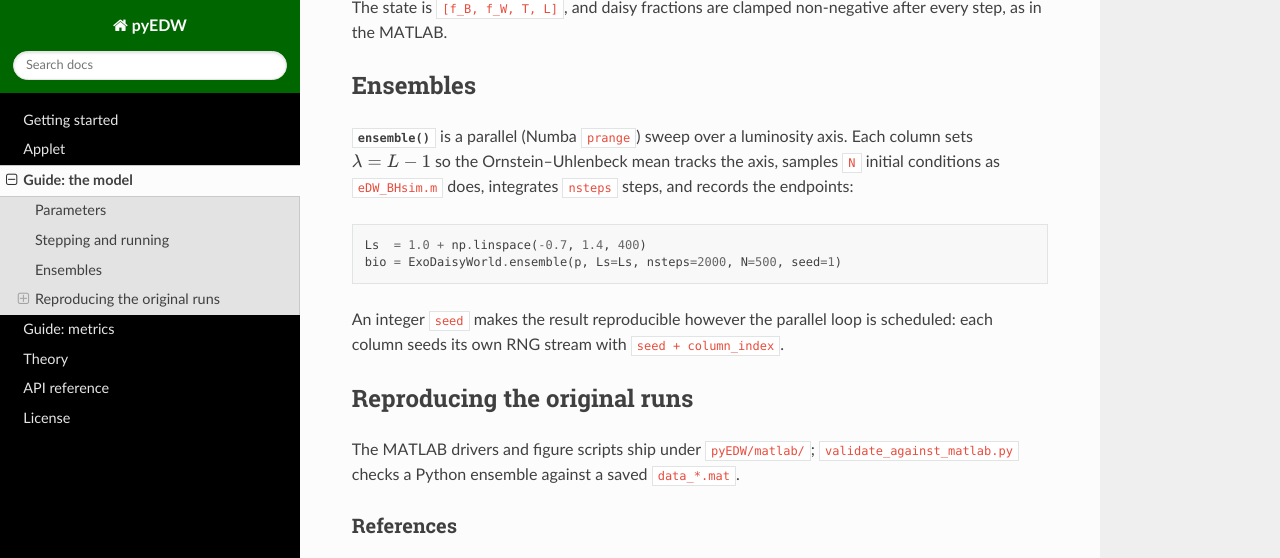
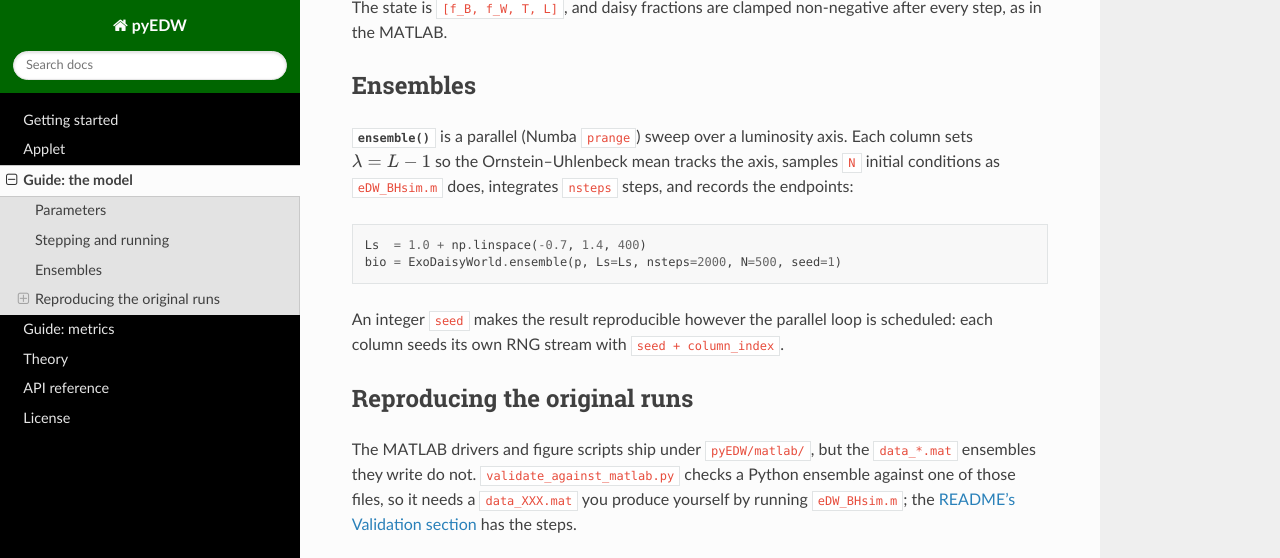
Before and after one commit to EternalTime/pyEDW, a Sphinx documentation site: the page built from docs/guide_model.rst, in a window 1280 px wide and 900 px high, scrolled down 724 px, cut to the strip 0-558 px from the top of the window. Built offline with Sphinx 7.4.7 and the Read the Docs theme 3.1.0, drawn with Linux system fonts in a browser that asks for light colours; cross-references to code outside the pages are shown as plain code.

Commit message:
docs: document that validate_against_matlab.py needs MATLAB-produced data (#5)
* Clarify in the README that the MATLAB comparison script needs data files the repository does not ship

* no-mistakes(review): Name shipped MATLAB driver path and its Data/ output in README

* no-mistakes(review): Note that eDW_BHsim.m needs Data/ created first

* no-mistakes(document): {"summary": "Correct README MATLAB driver prerequisites, point docs guide at README", "findings": []}

```diff
--- a/docs/guide_model.rst
+++ b/docs/guide_model.rst
@@ -56,9 +56,13 @@ scheduled: each column seeds its own RNG stream with ``seed + column_index``.
 Reproducing the original runs
 -----------------------------
 
-The MATLAB drivers and figure scripts ship under ``pyEDW/matlab/``;
-``validate_against_matlab.py`` checks a Python ensemble against a saved
-``data_*.mat``.
+The MATLAB drivers and figure scripts ship under ``pyEDW/matlab/``, but the
+``data_*.mat`` ensembles they write do not. ``validate_against_matlab.py``
+checks a Python ensemble against one of those files, so it needs a
+``data_XXX.mat`` you produce yourself by running ``eDW_BHsim.m``; the `README's
+Validation section
+<https://github.com/EternalTime/pyEDW/blob/main/README.md#validation>`_ has the
+steps.
 
 References
 ^^^^^^^^^^
```
Also changed, not shown: README.md (+20 -4 lines).
